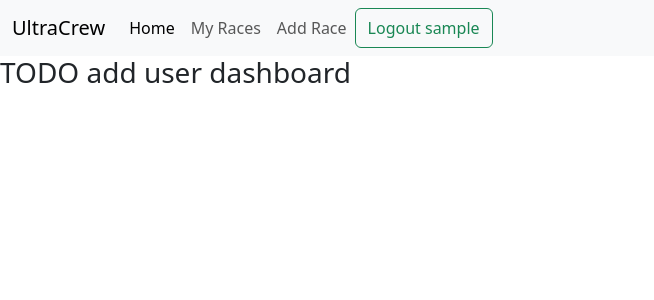
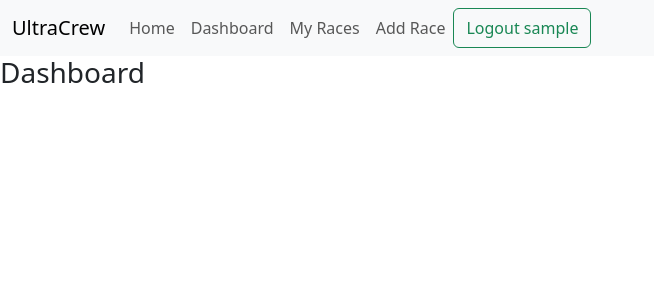
Before and after one commit to Rice-Tech/UltraCrew, a Django app: page /runner/dashboard in a window 1280 px wide. Shown: the top 300 px of the page, without its empty margins (0-654 px from the left). Run offline with Django 4.2, Linux system fonts and the light colour scheme; the visitor is signed in with stand-in values (Sample User, id 1); data that the repository does not hold is empty.

Commit message:
Cleaned up unnecessary data passed into form, hid navbar links from unauthenticated, and added crew links to Dashboard

```diff
--- a/ultracrew/runner/templates/runner/dashboard.html
+++ b/ultracrew/runner/templates/runner/dashboard.html
@@ -1,5 +1,10 @@
 {% extends 'layout.html'%}
 
 {% block content %}
-    <h3>TODO add user dashboard</h3>
+    <h3>Dashboard</h3>
+    <ul>
+    {% for crewRace in crewRaces%}
+        <li>Crewing {{crewRace.race.name}} for <a href="/runner/{{crewRace.participant}}">{{crewRace.participant}}</a> on {{crewRace.race.date}}</li>
+    {% endfor %}
+    </ul>
 {% endblock %}
--- a/ultracrew/runner/views.py
+++ b/ultracrew/runner/views.py
@@ -37,7 +37,10 @@ class StationAddView(TemplateView):
 # views
 
 def dashboard(request):
-    return render(request, "runner/dashboard.html")
+    if not request.user.is_authenticated:
+        return redirect("/accounts/login")
+    crewRaces = request.user.crew_races.all()
+    return render(request, "runner/dashboard.html", {"crewRaces":crewRaces})
 
 def runnerPage(request, name):
     # TODO authentication
@@ -103,7 +106,7 @@ def runnerPage(request, name):
         }
 
         races.append(race)
-    return render(request, "runner/runnerPage.html", {'name':name, 'races':races, 'requester': request.user})
+    return render(request, "runner/runnerPage.html", {'name':name, 'races':races})
 
 def addRace(request):
     StationFormSet = modelformset_factory(AidStation, fields=['name', 'distance'], extra=3, max_num=20)
--- a/ultracrew/templates/layout.html
+++ b/ultracrew/templates/layout.html
@@ -14,11 +14,11 @@
               </button>
               <div class="collapse navbar-collapse" id="navbarNavAltMarkup">
                 <div class="navbar-nav">
-                    <a class="nav-link active" aria-current="page" href="#">Home</a>
-                    <a class="nav-link" href="/runner/{{user}}">My Races</a>
-                    <a class="nav-link" href="{% url 'runner:addRace' %}">Add Race</a>
+                    <a class="nav-link" href="#">Home</a>
                     {% if user.is_authenticated %}
-
+                        <a class="nav-link" href="{% url 'runner:dashboard'%}">Dashboard</a>
+                        <a class="nav-link" href="/runner/{{user}}">My Races</a>
+                        <a class="nav-link" href="{% url 'runner:addRace' %}">Add Race</a>
                         <form class="d-flex" class="logout-link" action="{% url 'accounts:logout' %}" method="POST">
                             {% csrf_token %}
                             <button class="btn btn-outline-success" type="submit">Logout {{user}}</button>
```
